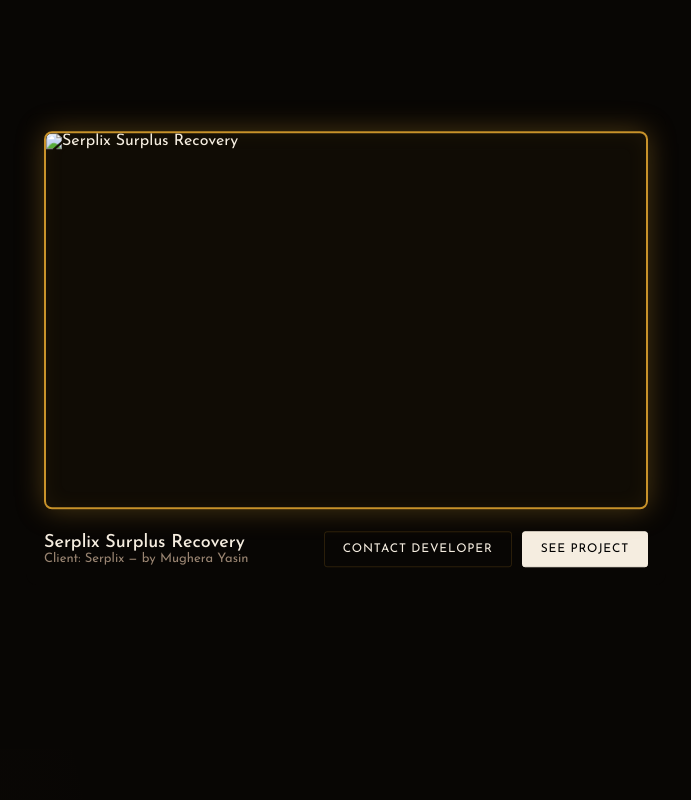
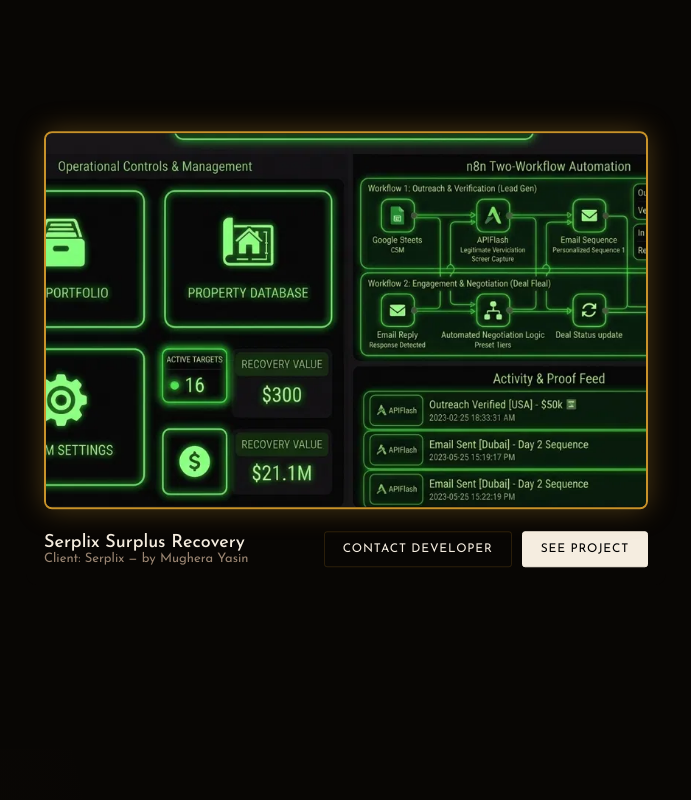
Before and after one commit to chainsahwead042/NexVR-Solutions, a plain HTML site: page index.html in a window 1280 px wide. Shown: the part 9440-10240 px from the top of the page, without its empty margins (294-985 px from the left). Drawn offline with Linux system fonts and the light colour scheme; a web font is replaced by a local one.

Commit message:
added imaes

```diff
--- a/index.html
+++ b/index.html
@@ -988,11 +988,11 @@ const SERVICES = [
       {name:"Dr. Omer Zubair", owner:"Dr. Omer Zubair", developer:"Mughera Yasin",
        desc:"Full website for a UK-trained orthopedic surgeon in Lahore. Tabbed treatments, WhatsApp integration, Google Ads GCLID tracking, blog CMS backed by GitHub, and a hidden admin panel — all in one HTML file.",
        tags:["HTML/CSS","Apps Script","GitHub","GCLID Tracking"],
-       img:"img/dr-omer.png", url:"#"},
+       img:"img/dromerzubair.png", url:"#"},
       {name:"KOKO Japan Cars", owner:"KOKO Japan Cars", developer:"Mughera Yasin",
        desc:"JDM car dealership redesign with a black/lime-yellow F1 theme. Real inventory with JPY/USD pricing, event cards, YouTube embed, ambient ember particles and 3D tilt-on-hover cards.",
        tags:["HTML/CSS","Particles","3D Tilt","Inventory System"],
-       img:"img/koko.png", url:"#"},
+       img:"img/kokojapancars.png", url:"#"},
       {name:"Fobix Agency", owner:"Own brand", developer:"Mughera Yasin",
        desc:"Immersive CRT/Game Boy nostalgia website. Web Audio API ambient sound (drone, melody, CRT crackle), retro device UIs (Game Boy, Winamp, iPod), barrel-distortion scroll and a click-to-enter intro.",
        tags:["HTML/CSS","Web Audio API","Retro UI","Single File"],
@@ -1000,7 +1000,7 @@ const SERVICES = [
       {name:"Med School Insiders Redesign", owner:"Med School Insiders", developer:"Mughera Yasin",
        desc:"Dark aesthetic redesign concept — black/blue palette, Space Mono font, scanline overlay, glassmorphism nav, all original links preserved.",
        tags:["HTML/CSS","Dark Theme","Glassmorphism","Scanlines"],
-       img:"img/msi.png", url:"#"}
+       img:"img/medschoolinsiders.png", url:"#"}
     ]},
   { id:"app-design", num:"02", label:"App Design", plural:"Apps", intro:"Explore the apps we've built",
     projects:[
@@ -1015,18 +1015,18 @@ const SERVICES = [
       {name:"AutoFlow SaaS", owner:"Own product", developer:"Mughera Yasin",
        desc:"Full AI marketing automation platform with React dashboard. Multi-platform publishing, AI inbox agent for natural-language replies, ngrok webhook auto-registration.",
        tags:["React","Node.js","Multi-platform","AI","Webhooks"],
-       img:"img/autoflow.png", url:"#"}
+       img:"img/autoflowsaas.png", url:"#"}
     ]},
   { id:"marketing-automation", num:"03", label:"Marketing Automation", plural:"Automations", intro:"Browse our growth systems",
     projects:[
       {name:"Serplix Surplus Recovery", owner:"Serplix", developer:"Mughera Yasin",
        desc:"Two-workflow n8n automation for surplus fund recovery outreach across USA, Canada, England, Australia and Dubai. Google Sheets CRM, APIFlash screenshot proof, email sequences and automated negotiation logic.",
        tags:["n8n","Google Sheets","Email Automation","APIFlash","Multi-country"],
-       img:"img/serplix.png", url:"#"},
+       img:"img/serplex.png", url:"#"},
       {name:"Dr. Omer GCLID Tracker", owner:"Dr. Omer Zubair", developer:"Mughera Yasin",
        desc:"Google Apps Script system that captures Google Ads click IDs from incoming patients, logs them to a Sheet and ties ad spend back to actual bookings — full attribution on paid traffic.",
        tags:["Google Apps Script","Google Ads","GCLID","Attribution","Sheets"],
-       img:"img/dr-omer.png", url:"#"}
+       img:"img/dromerzubair.png", url:"#"}
     ]},
   { id:"ai-agents", num:"04", label:"AI Agents", plural:"Agents", intro:"See the agents we've deployed",
     projects:[
@@ -1040,7 +1040,7 @@ const SERVICES = [
       {name:"Dr. Omer Zubair Patient Bot", owner:"Dr. Omer Zubair", developer:"Mughera Yasin",
        desc:"AI chatbot embedded in an orthopedic surgeon's website — answers patient questions, books appointments and captures leads, all synced to Google Sheets via Apps Script.",
        tags:["AI Chatbot","Google Sheets","Apps Script","WhatsApp"],
-       img:"img/dr-omer.png", url:"#"}
+       img:"img/dromerzubair.png", url:"#"}
     ]},
   { id:"ai-voice-agents", num:"06", label:"AI Voice Agents", plural:"Voice Agents", intro:"Hear what we've built",
     projects:[
@@ -1300,7 +1300,7 @@ function onScroll(){
     const scrollable = c.height - vh;
     const prog = scrollable > 0 ? clamp((sy - c.top) / scrollable, 0, 1) : 0;
     const n = c.cards.length;
-    const activeIndex = Math.min(Math.round(prog * (n - 1)), n - 1);
+    const activeIndex = Math.min(Math.floor(prog * n), n - 1);
     c.cards.forEach((card, i) => {
       const isActive = i === activeIndex;
       card.style.opacity = isActive ? '1' : '0';
```
